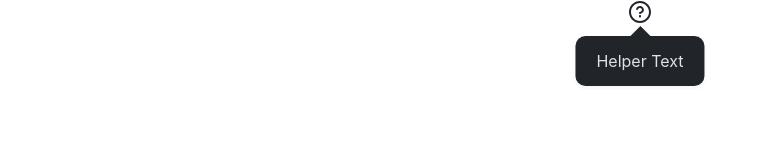
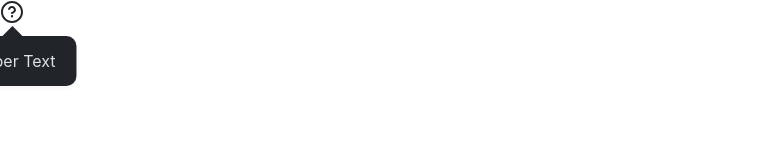
Before and after one commit to js-tasks-ru/htmlcss-20231027_nikita-yudin, a website: page 05-lection3/01-tooltip/index.html in a window 1280 px wide. Shown: the whole page, without its empty margins (0-768 px from the left). Drawn offline with Linux system fonts and the light colour scheme.

Commit message:
исправил ошибки

```diff
--- a/05-lection3/01-tooltip/tooltip.css
+++ b/05-lection3/01-tooltip/tooltip.css
@@ -1,5 +1,5 @@
 .tooltip {
-    text-align: center;
+    display: inline-block;
     position: relative;
 }
 .tooltip__trigger {
@@ -22,6 +22,8 @@
     left: 50%;
     transform: translateX(-50%);
     display: none;
+    width: max-content;
+    max-width: 300px;
 }
 .tooltip__bubble:before {
     content: '';
```
